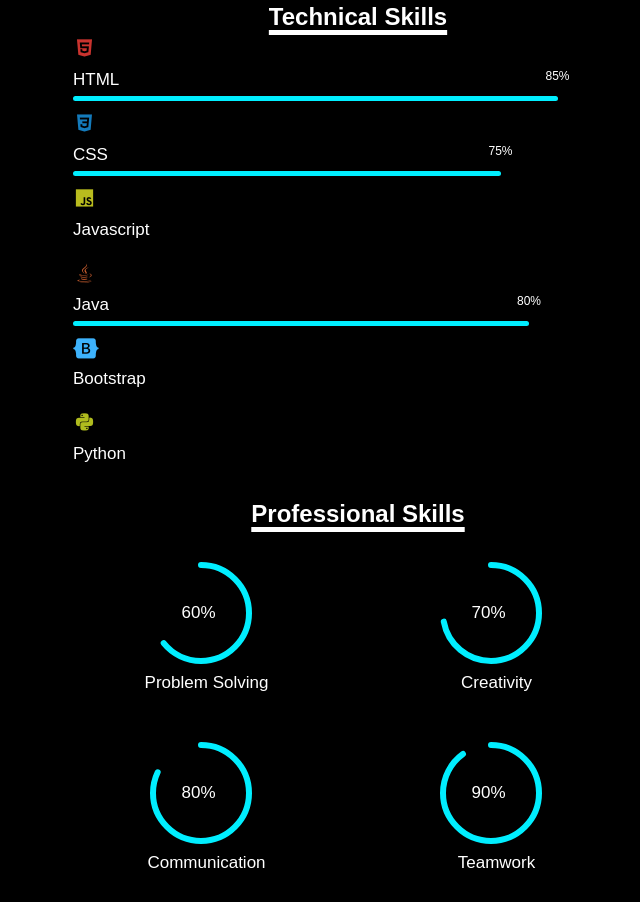
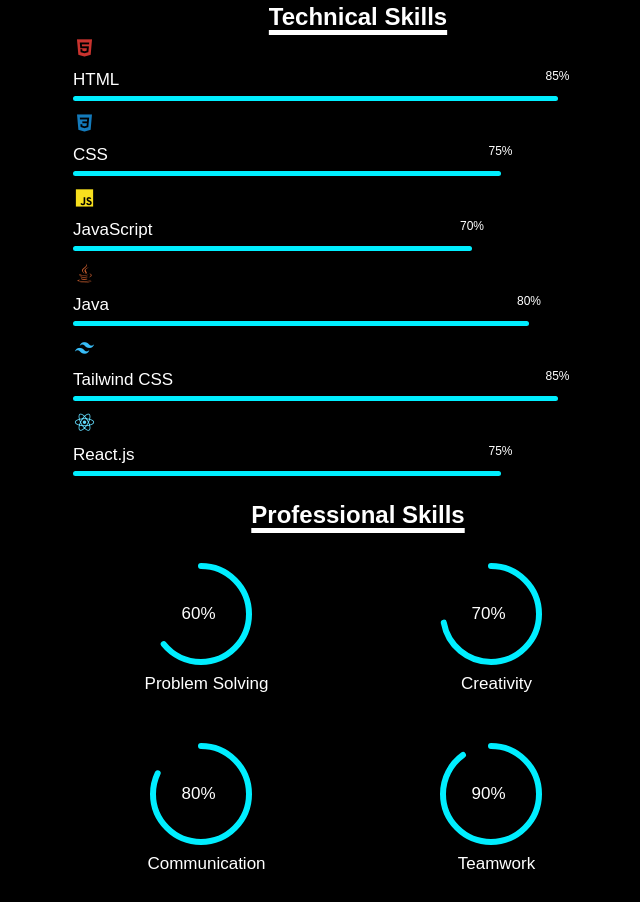
Before and after one commit to Shahjad3151/Personal_portfolio., a plain HTML site: page index.html in a window 1280 px wide. Shown: the part 1756-2658 px from the top of the page, without its empty margins (42-682 px from the left). Drawn offline with nearby package versions, Linux system fonts and the light colour scheme.

Commit message:
index.html

```diff
--- a/index.html
+++ b/index.html
@@ -58,14 +58,13 @@
                 </div>
                 <div class="about-text">
                     <h2>About <span>Me</span></h2>
-                    <p>
-                        My name is Md Shahjad Ansari and currently I'm Pursuing Btech in the department of Information Technology from Bengal College of Engineering and Technology,Durgapur.
+                    <p> My name is Md Shahjad Ansari and currently I'm Pursuing Btech in the department of Information Technology from Bengal College of Engineering and Technology,Durgapur.
                         I'm very quick learner and intrested in software development ,works as self dependent as well as in team, leadership quality ,googd communication skill and hardworking and also i'm always ready to take up new challanges...
                         I am currently seeking roles where I can utilize my experience and skill.<br>
                         Programming language and skills :-
                         Java, Html, Css, Javascript, C, Python,Bootstrap, Dsa, Oops.
                         <br>
-                        <a href="https://drive.google.com/file/d/1iRWQqI-Q6u0lAf8jUx5FBnxYBo4bdtDH/view?usp=drivesdk" style="--i:11" id="res1" class="btn-box" target="_blank">Download Resume</a>
+                        <a href="https://drive.google.com/file/d/1iRWQqI-Q6u0lAf8jUx5FBnxYBo4bdtDH/view?usp=drivesdk " style="--i:11" id="res1" class="btn-box" target="_blank">Download Resume</a>
                         </p>
                 </div>
             </div>
@@ -97,15 +96,17 @@
                             </div>
                         </div>
 
-                        <div class="bar"><i class='bx bxl-javascript' style="color: #b9bc1e;"></i>
+                      <!-- JavaScript -->
+                    <div class="bar">
+                    <i class='bx bxl-javascript' style="color: #f7df1e;"></i>
                     <div class="info">
-                                <span>Javascript<span class="addpy"></span></span>
+                        <span>JavaScript <span class="addjs"></span></span>
                     </div>
-
-                            <div class="progress-line python">
+                    <div class="progress-line javascript">
                         <span></span>
                     </div>
                     </div>
+
 
                         <div class="bar"><i class='bx bxl-java' style="color: #c95d2e;"></i>
                             <div class="info">
@@ -116,24 +117,28 @@
                             </div>
                         </div>
 
-                        <div class="bar"><i class="fa-brands fa-bootstrap"style="color: #3db2fc;"></i>
+                      <!-- Tailwind CSS -->
+                <div class="bar">
+                <i class="bx bxl-tailwind-css" style="color:#38bdf8;"></i>
                 <div class="info">
-                                <span>Bootstrap <span class="addc"></span></span>
+                    <span>Tailwind CSS <span class="addtw"></span></span>
                 </div>
-                            <div class="progress-line cpls">
+                <div class="progress-line tailwind">
                     <span></span>
                 </div>
                 </div>
 
-                        <div class="bar"><i class="bx bxl-python" style="color: #b0bc1e;"></i>
+                <!-- React.js -->
+                <div class="bar">
+                <i class="bx bxl-react" style="color:#61dafb;"></i>
                 <div class="info">
-                                <span>Python <span class="addpy"></span></span>
+                    <span>React.js <span class="addre"></span></span>
                 </div>
-
-                            <div class="progress-line python">
+                <div class="progress-line react">
                     <span></span>
                 </div>
                 </div>
+
 
                     </div>
                 </div>
@@ -181,7 +186,6 @@
             </div>
         </section>
 
-
         <section id="Projects">
             <div id="portfolio" class="services">
                 <div class="main-text" id="serv">
@@ -193,18 +197,18 @@
                                 <h5>Food Web_page</h5>
                                 <p>This is the food web page like zomato,swiggy.</p>
 
-                                <a href="#"><i class='bx bxs-face-mask' style="color: aliceblue;"></i></a>
+                                <a href="https://food-web-01596.netlify.app/"><i class='bx bxs-face-mask' style="color: aliceblue;"></i></a>
 
                             </div>
                         </div>
 
                         <div class="row">
-                            <img src="val.png">
+                            <img src="grocery.png">
                             <div class="layer">
-                                <h5>Validation Form</h5>
-                                <p>This is validation form,in this project validation is requirede in every section.</p>
+                                <h5>Grocer Web Page </h5>
+                                <p>This is validation Grocery web app in this page we can see and buy food , fruits,vegetable etc...</p>
 
-                                <a href="#"><i class='bx bxs-low-vision' style="color: aliceblue;"></i></a>
+                                <a href="https://grocery-ecommerce-2301.netlify.app/"><i class='bx bxs-low-vision' style="color: aliceblue;"></i></a>
 
                             </div>
                         </div>
```
Lines whose indentation alone changed are shown as unchanged.
